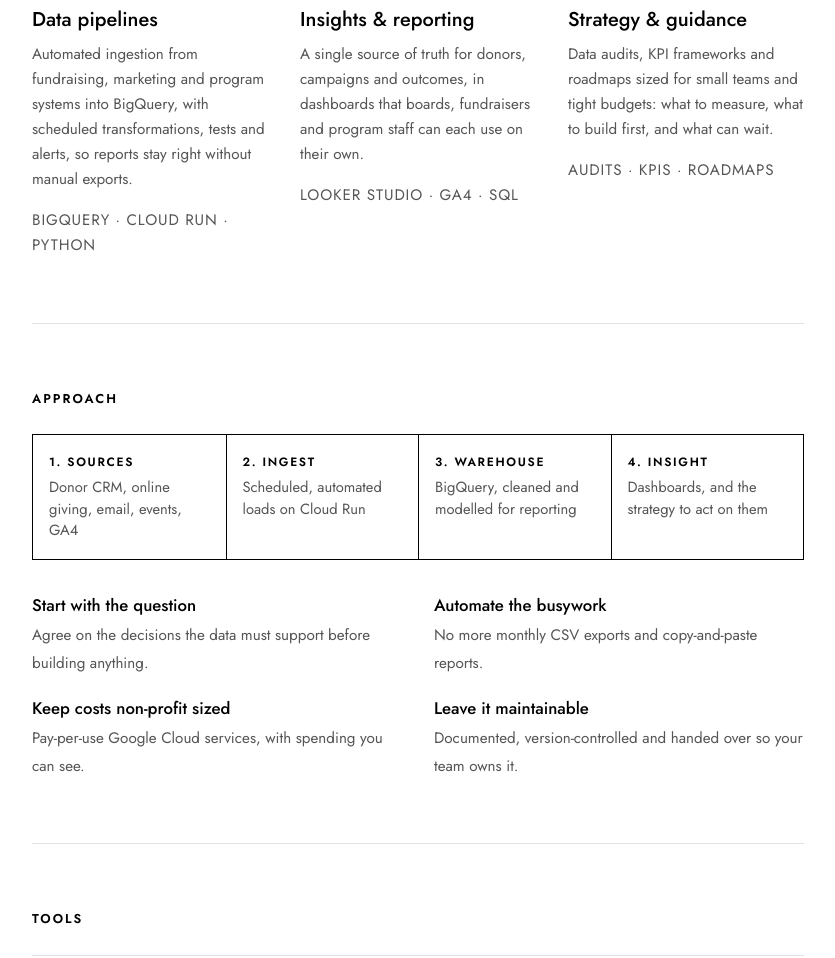
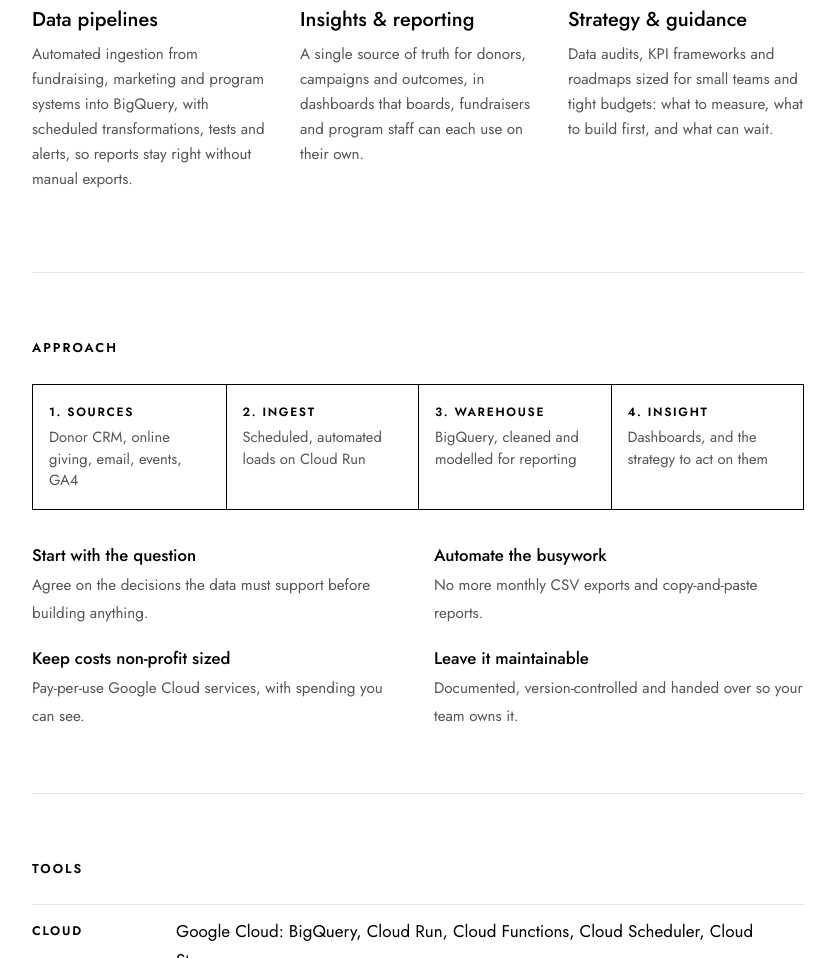
Before and after one commit to MT1co/github-pages-mt1co, a plain HTML site: page dev/index.html in a window 1280 px wide. Shown: the part 988-1946 px from the top of the page, without its empty margins (222-1057 px from the left). Drawn offline with Linux system fonts and the light colour scheme.

Commit message:
Remove tool keyword lines from dev Services section
Co-Authored-By: Claude Sonnet 5.5 <noreply@anthropic.com>
Claude-Session: https://claude.ai/code/session_018hG2xRLxMdRzm8JkTj4Yg9

```diff
--- a/dev/index.html
+++ b/dev/index.html
@@ -45,7 +45,6 @@ h3{font-size:1.25rem;font-weight:500;margin:0 0 .4rem}
 p{margin:0 0 1rem}
 .cols{display:grid;grid-template-columns:repeat(3,1fr);gap:2rem}
 .cols p{color:var(--muted);font-size:.95rem}
-.tools{font-size:.8rem;letter-spacing:.06em;text-transform:uppercase;color:var(--fg);margin:0}
 .flow{list-style:none;margin:0 0 2rem;padding:0;display:grid;grid-template-columns:repeat(4,1fr);border:1px solid var(--fg)}
 .flow li{padding:1.1rem 1rem;border-left:1px solid var(--fg);position:relative}
 .flow li:first-child{border-left:0}
@@ -103,17 +102,14 @@ footer a{color:var(--muted)}
       <div>
         <h3>Data pipelines</h3>
         <p>Automated ingestion from fundraising, marketing and program systems into BigQuery, with scheduled transformations, tests and alerts, so reports stay right without manual exports.</p>
-        <p class="tools">BigQuery · Cloud Run · Python</p>
       </div>
       <div>
         <h3>Insights &amp; reporting</h3>
         <p>A single source of truth for donors, campaigns and outcomes, in dashboards that boards, fundraisers and program staff can each use on their own.</p>
-        <p class="tools">Looker Studio · GA4 · SQL</p>
       </div>
       <div>
         <h3>Strategy &amp; guidance</h3>
         <p>Data audits, KPI frameworks and roadmaps sized for small teams and tight budgets: what to measure, what to build first, and what can wait.</p>
-        <p class="tools">Audits · KPIs · Roadmaps</p>
       </div>
     </div>
   </section>
```
